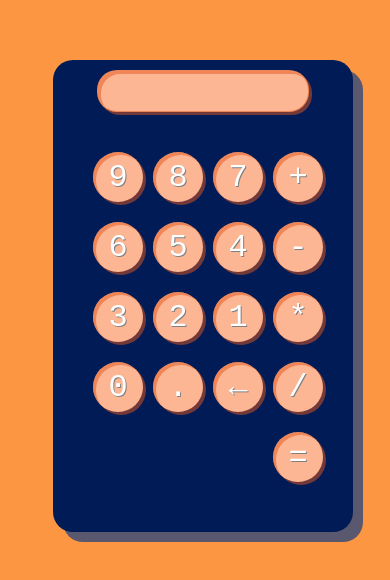
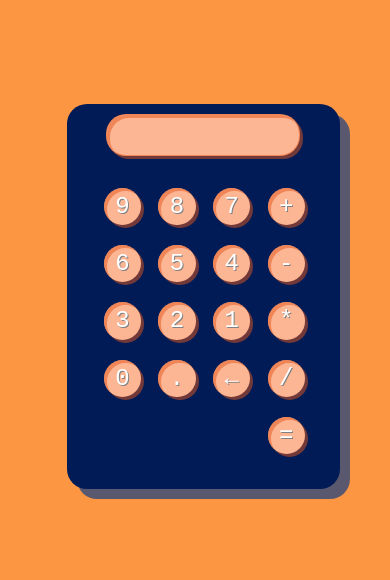
Before and after one commit to combustkk/Calculator, a plain HTML site: page index.html in a window 390 px wide. Shown: the part 134-714 px from the top of the page. Drawn offline with Linux system fonts and the light colour scheme.

Commit message:
responsive button size

```diff
--- a/style.css
+++ b/style.css
@@ -22,7 +22,6 @@ body {
   margin-left: auto;
   margin-right: auto;
   max-width: 300px;
-  min-width: 300px;
   width: 70%;
   background-color: rgba(0, 27, 85, 1);
   display: flex;
@@ -54,8 +53,6 @@ body {
 #keyPad
 {
   width: 80%;
-  margin-top: 20px;
-  margin-bottom: 40px;
   display: grid;
   grid-template-columns: repeat(4, 25%);
 }
@@ -68,16 +65,41 @@ body {
 
 #keyPad > button
 {
+  -moz-appearance: none;
+  -webkit-appearance: none;
+  text-align: center;
   border: rgba(228, 88, 29, 0.5) 1px;
   box-shadow: inset 3px 3px rgba(228, 88, 29, 0.5), 3px 3px rgba(228, 88, 29, 0.5);
-  font-size: 2rem;
   font-family:monospace;
   background-color: rgba(253, 182, 148, 1);
   color: white;
   text-shadow: 1px 1px gray;
   border-radius: 50%;
-  height: 50px;
-  width: 50px;
   margin: 10px;
   transition: background-color 0.2s ease-in-out;
 }
+
+@media screen and (min-width: 200px) {
+  #keyPad > button {
+    font-size: 1.5rem;
+    height: calc(35px + 10 * ((100vw - 300px))/ 400);
+    width: calc(35px + 10 * ((100vw - 300px))/ 400);
+  }
+  #keyPad
+  {
+    margin-top: calc(10px + 10 * ((100vw - 300px))/ 400);
+    margin-bottom: calc(20px + 20 * ((100vw - 300px))/ 400);
+  }
+}
+@media screen and (min-width: 700px) {
+  #keyPad > button {
+    height: 50px;
+    width: 50px;
+    font-size: 2rem;
+  }
+  #keyPad
+  {
+    margin-top: 20px;
+    margin-bottom: 40px;
+  }
+}
```
